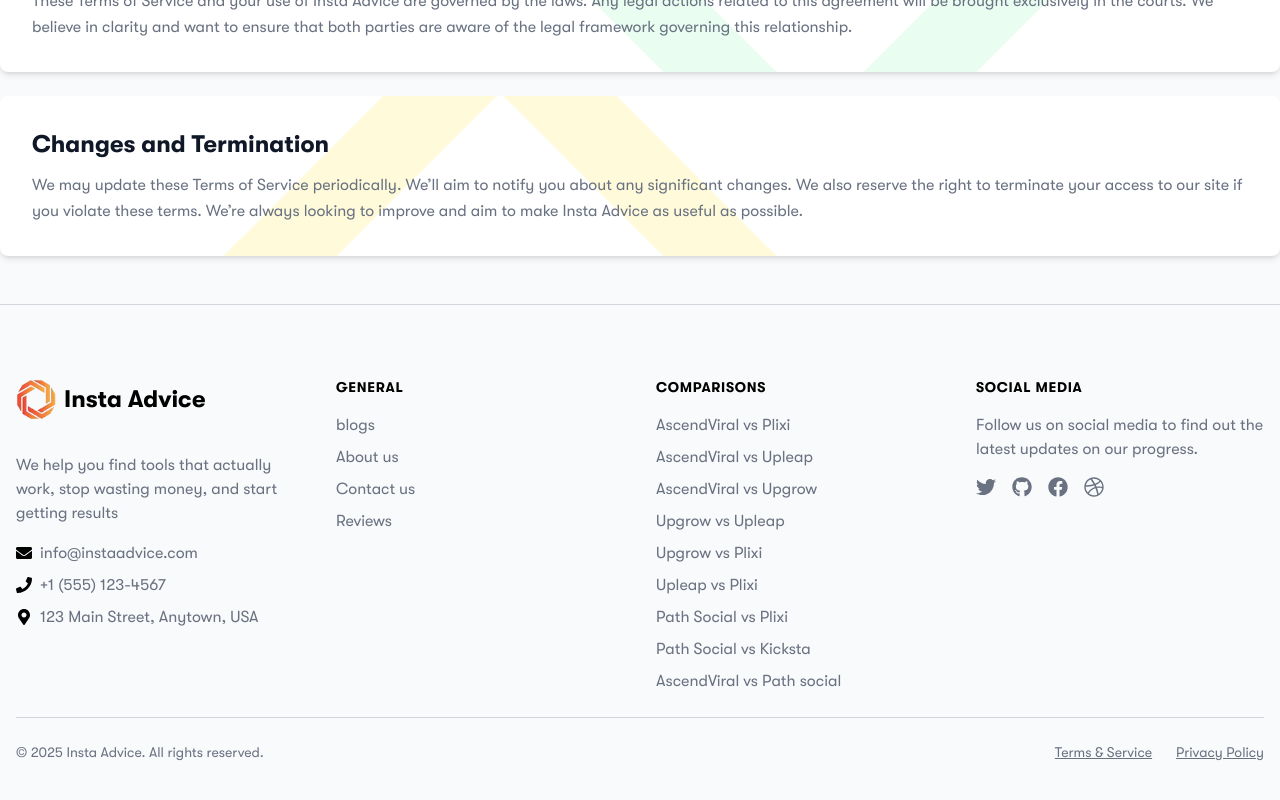
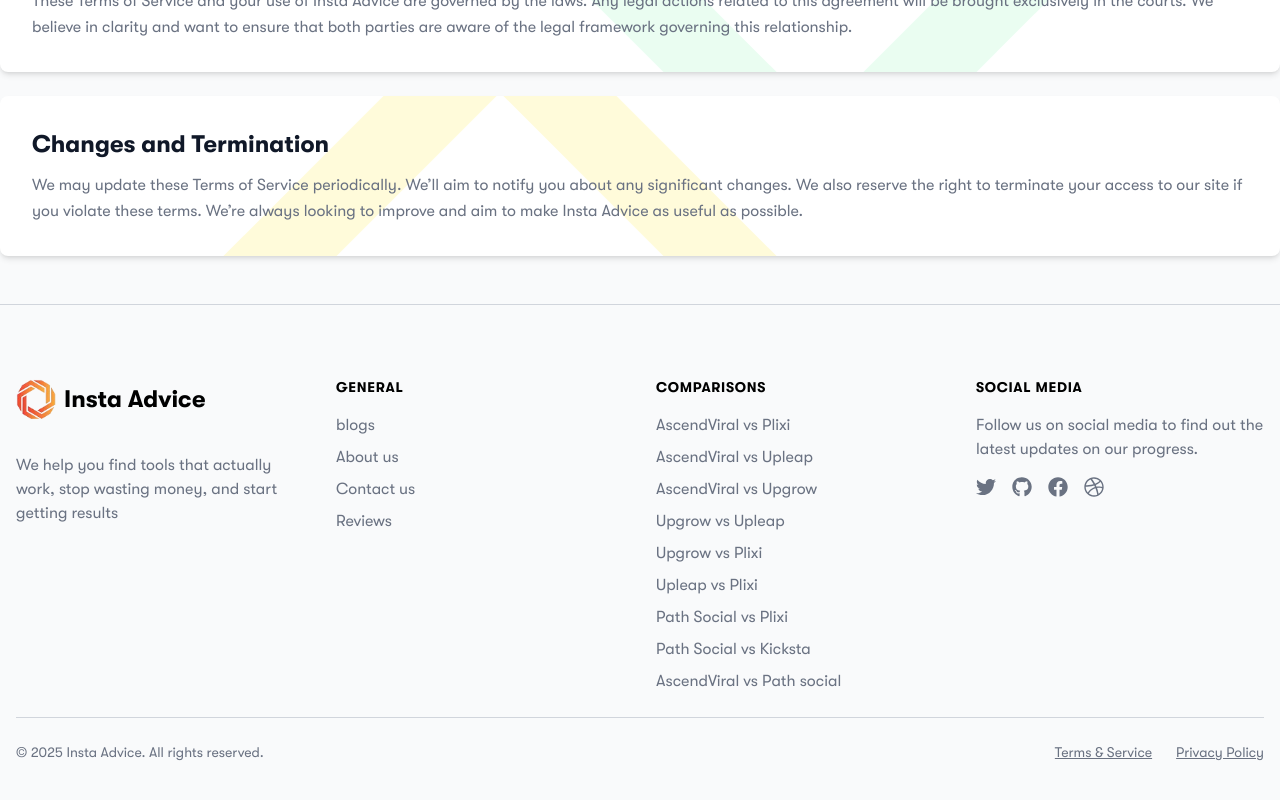
Before and after one commit to Yash-Sheliya-Apexture/Insta-Advice-next-js, a Next.js app: page /terms-and-service in a window 1280 px wide. Shown: the part 1781-2581 px from the top of the page. Built offline with nearby package versions, Linux system fonts and the light colour scheme; no server answers.

Commit message:
add new code

```diff
--- a/components/Footer/Footer.js
+++ b/components/Footer/Footer.js
@@ -25,7 +25,7 @@
               </div>
               <p className="text-gray-500">We help you find tools that actually work, stop wasting money, and start getting results</p>
 
-             <ul className="space-y-2 mt-4">
+             {/* <ul className="space-y-2 mt-4">
                 <li>
                   <p className="flex items-center gap-1 group relative">
                     <FaEnvelope className="mr-1 text-dark-color h-4 w-4"/>
@@ -50,7 +50,7 @@
                     </span>
                   </p>
                 </li>
-              </ul>
+              </ul> */}
             </div>
             {/* General Column */}
             <div>
--- a/pages/company/[companyName].js
+++ b/pages/company/[companyName].js
@@ -1113,8 +1113,6 @@
 
                 const data = await response.json();
                 setJwt(data.token);
-                console.log("JWT Token fetched and stored:", data.token);
-                localStorage.setItem('jwtToken', data.token);
 
 
             } catch (err) {
@@ -1158,7 +1156,6 @@
                     setNoData(true);
                     throw new Error("No data found for this company.");
                 }
-                console.log(data)
                 setAdvicePosts(data[0]);
 
                 // Load reviews from local storage or use initial data from WordPress Comments
```
